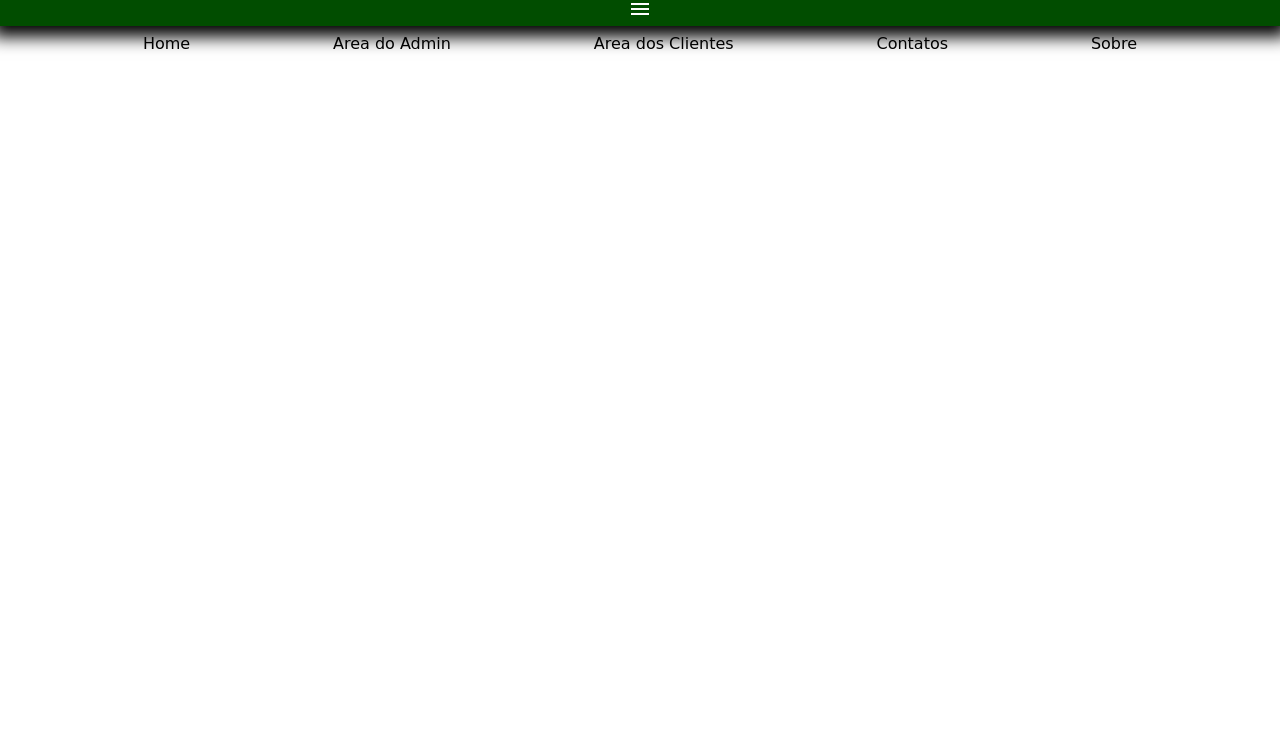
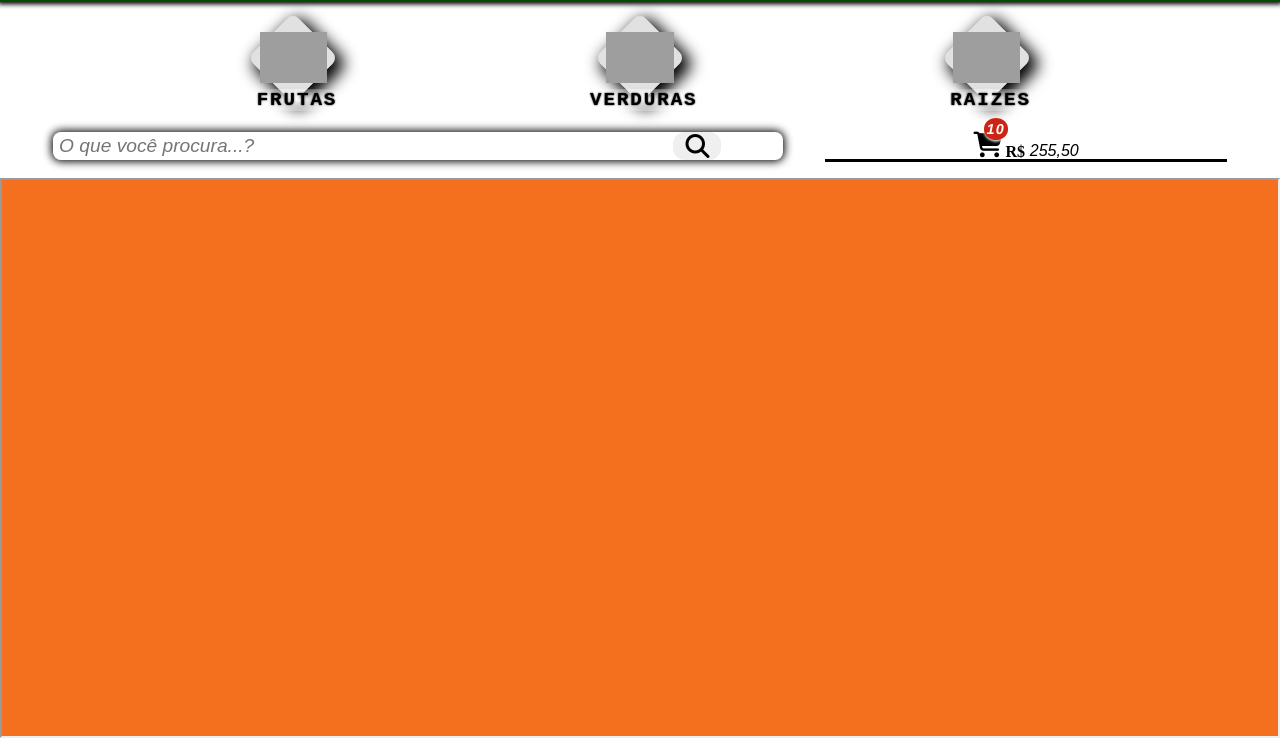
Before and after one commit to capitao2016/jgl, a PHP site: page / in a window 1280 px wide. Shown: the part 62-800 px from the top of the page. Run offline with PHP 8.4, Linux system fonts and the light colour scheme; some libraries are stand-ins or nearby versions; grey boxes are pictures that could not be loaded.

Commit message:
full alteration

```diff
--- a/paginas/index.html
+++ b/paginas/index.html
@@ -5,22 +5,64 @@
     <meta name="viewport" content="width=device-width, initial-scale=1.0">
     <title>index</title>
     <link rel="stylesheet" href="style.css">
-    <a href="script.js"></a>
-    <link href="https://fonts.googleapis.com/icon?family=Material+Icons"
-      rel="stylesheet">
+    <script type="text/javascript" src="script.js" defer></script>
+    <script src="https://kit.fontawesome.com/70c6f55f6a.js" crossorigin="anonymous"></script>
 </head>
 <body>
     <header>
-        <h1>JGL</h1>
-        <h3>HORTIFRUTI</h3>
-        <a href="" class="menu"><span class="material-icons">menu</span></a>
+        <div class="logo"><img src="../Imagens/Icones/arte.png" alt="logo"></div>
+        <div class="menu"><i class="fa-solid fa-bars"></i></div>
     </header>
-    <section class="modal-menu">
+    <!-- <nav class="modal-menu">
         <li>Home</li>
         <li>Area do Admin</li>
         <li>Area dos Clientes</li>
         <li>Contatos</li>
         <li>Sobre</li>
+    </nav> -->
+    <section class="category-menu">
+        <a href="" target="frame">
+            <div class="itens">
+                <div class="quadro"></div>
+                <img src="../Imagens/Frutas/Banana Prata.png" alt="frutas">
+                <p>FRUTAS</p>
+            </div>
+        </a>
+        <a href="" target="frame">
+            <div class="itens">
+                <div class="quadro"></div>
+                <img src="../Imagens/Verduras/tomato.png" alt="verduras">
+                <p>VERDURAS</p>
+            </div>
+        </a>
+        <a href="" target="frame">
+            <div class="itens">
+                <div class="quadro"></div>
+                <img src="../Imagens/Raizes/batata-doce.png" alt="raizes">
+                <p>RAIZES</p>
+            </div>
+        </a>
     </section>
+    <div class="barra-seach">
+       <div class="box-seach">
+        <input type="text" autofocus maxlength="20" placeholder="O que você procura...?">
+        <button type="submit" name="seach" class="btn-seach">
+            <i class="fa-solid fa-magnifying-glass"></i>
+        </button>
+       </div>
+       <div class="box-cart">
+            <div class="cart">
+                <i class="fa-solid fa-cart-shopping"></i>
+                <span class="qnt-cart">10</span>
+            </div>
+            <p class="cifrao">R$</p>
+            <span class="valor-cart">255,50</span>
+       </div>
+    </div>
+    <main class="frame">
+        <iframe src="" name="frame" class="list-products">
+
+        </iframe>
+    </main>
 </body>
 </html>
--- a/paginas/script.js
+++ b/paginas/script.js
@@ -0,0 +1,5 @@
+const menu = document.querySelector('.menu')
+menu.addEventListener('click', ()=>{
+    let modal = document.querySelector('.modal-menu')
+    modal.classList.toggle('open-modal-menu')
+})
--- a/paginas/style.css
+++ b/paginas/style.css
@@ -3,35 +3,220 @@
     padding: 0;
     box-sizing: border-box;
 }
+:root{
+    --dark-green: #014d00;
+    --light-grenn: #289635;
+    --red: #ce2413;
+    --orange: #f5701e;
+}
 html{
     font-size: 62,5%;
 }
+body{
+    overflow-x: hidden;
+}
 header{
     position: fixed;
-    display: flex;
-    flex-direction: column;
+    display: grid;
+    grid-template-columns: repeat(2, 90% 10%);
     align-items: center;
     width: 100vw;
-    height: 5.5rem;
-    box-shadow: 0 0.2rem 1rem 0.5rem black;
+    height: 4rem;
+    box-shadow: 0 0.1rem 0.3rem 0.1rem black;
     color: white;
     background-color: rgb(1,77,0);
 
+    .logo img{
+        position: relative;
+        left: calc(100% - 70%);
+        width: 50%;
+        height: 3.8rem;
+    }
+
     .menu{
-        color: white;
+        text-align: center;
+        font-size: 1.5rem;
+        cursor: pointer;
     }
 }
 .modal-menu{
     position: absolute;
-    top: 6rem;
-    width: 100vw;
+    z-index: 10;
+    right: 0%;
+    top: 4.4rem;
+    width: 80vw;
+    height: calc(100% - 4.4rem);
+    background-image: linear-gradient(to right, transparent, #08bd05,#069b04, #036b02, var(--dark-green));
     font-family: cursive;
-    display: flex;
-    align-items: center;
-    justify-content: space-evenly;
+    font-style: italic;
+    color: white;
+    text-shadow: 0 0 0.5rem black;
+    transform: translateX(100%);
+    transition-property: all;
+    transition-duration: 1s;
 
     li{
-        text-align: center;
+        display: flex;
+        align-items: center;
+        justify-content: center;
+        font-size: 1.5rem;
+        margin-top: 1rem;
         list-style-type: none;
+
     }
 }
+.open-modal-menu{
+    transform: translateX(0%);
+}
+.category-menu{
+    position: absolute;
+    display: flex;
+    justify-content: space-evenly;
+    width: 100vw;
+    top: 4.5rem;
+    cursor: pointer;
+
+    a{
+        text-decoration: none;
+    }
+    .itens{
+        position: relative;
+        display: flex;
+        flex-direction: column;
+        align-items: center;
+        justify-content: center;
+
+        .quadro{
+            position: absolute;
+            top: 1em;
+            background-color: rgba(128, 128, 128, 0.24);
+            width: 4em;
+            height: 4em;
+            transform: rotate(45deg);
+            box-shadow: 0.5em 0em 1em 0.2em black;
+            border-radius: 0.5em;
+        }
+        img{
+            z-index: 1;
+            position: relative;
+            top: 1.4em;
+            display: flex;
+            width: 4.2em;
+        }
+        p{
+            z-index: 2;
+            position: relative;
+            font-family: 'Courier New', Courier, monospace;
+            font-weight: 800;
+            font-size: 1.2em;
+            letter-spacing: 0.1em;
+            color: black;
+            text-shadow: 0 0 0.1em black;
+            background-image: radial-gradient( white, transparent);
+            top: 1.5em;
+            left: 0.2em;
+        }
+    }
+}
+.barra-seach{
+    position: absolute;
+    top: 12rem;
+    left:2.5vw;
+    display: flex;
+    justify-content: space-around;
+    align-items: center;
+    width: 95vw;
+    height: 2rem;
+
+    .box-seach{
+        display: flex;
+        background-color: white;
+        font-weight: 800;
+        width: 60%;
+        height:1.8rem;
+        border-radius: 0.5em;
+        box-shadow: 0 0 0.5em 0.1em black;
+
+        input{
+            display: flex;
+            width: 85%;
+            outline: none;
+            padding-left: 0.3em;
+            font-size: 1.2em;
+            font-style: italic;
+            border: none;
+            border-radius: 0.5em;
+        }
+        .btn-seach{
+            display: flex;
+            align-items: center;
+            justify-content: center;
+            width: 2em;
+            border: none;
+            border-radius: 0.5em;
+            cursor: pointer;
+            font-size: 1.5em;
+        }
+    }
+    .box-cart{
+        position: relative;
+        display: flex;
+        align-items: center;
+        justify-content: center;
+        width:33%;
+        height: 2em;
+        border-bottom: 0.2em solid black;
+
+        .cart{
+            display: flex;
+            justify-content: space-between;
+            align-items: end;
+            width: 2em;
+            i{
+                font-size: 1.6em;
+            }
+            .qnt-cart{
+                position: relative;
+                top: -1.2em;
+                left: -1.3em;
+                font-family: 'Franklin Gothic Medium', 'Arial Narrow', Arial, sans-serif;
+                font-weight: 800;
+                font-size: 0.9em;
+                letter-spacing: 0.1em;
+                font-style: italic;
+                color: white;
+                text-align: center;
+                background-color: var(--red);
+                border-radius: 50%;
+                box-shadow: 0 0.1em 0.2em white;
+                padding: 0.2em;
+            }
+        }
+        .cifrao{
+            display: flex;
+            align-items: end;
+            height: 2em;
+            font-size: 1em;
+            font-weight: 800;
+            margin-right: 0.3em;
+        }
+        .valor-cart{
+            position: relative;
+            top: 0.4em;
+            font-size: 1em;
+            font-family: fantasy;
+            font-style: italic;
+        }
+    }
+}
+.frame{
+    width: 100vw;
+
+    .list-products{
+        position: absolute;
+        top: 15rem;
+        width: 100vw;
+        height: calc(100vh - 15rem);
+        background-color: #f5701e;
+    }
+}
```
Also changed, not shown: Imagens/Frutas/Banana Prata.png, Imagens/Icones/arte.jpg (added), Imagens/Icones/arte.png (added), Imagens/Raizes/batata-doce.png (added), Imagens/Verduras/tomato.png (added).
